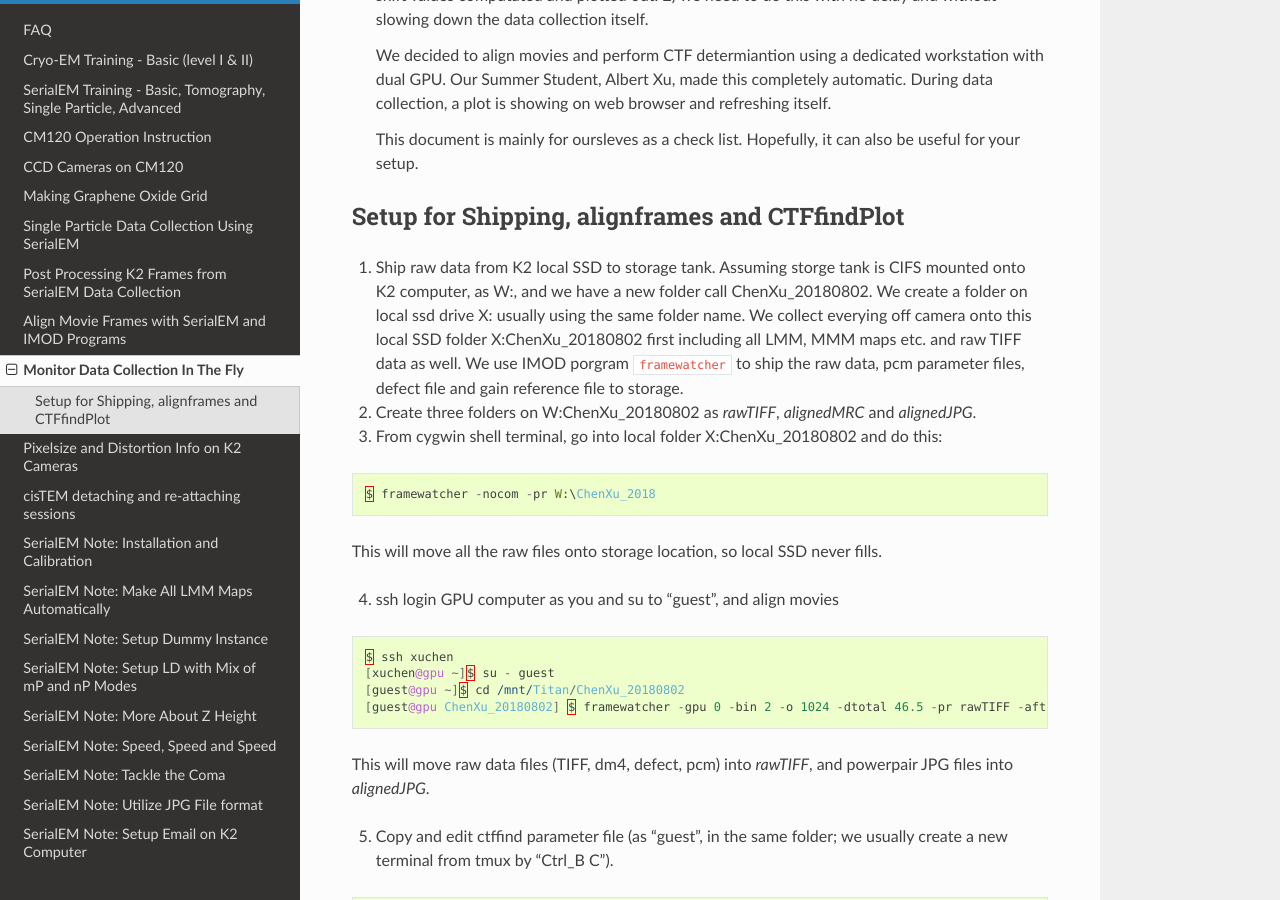
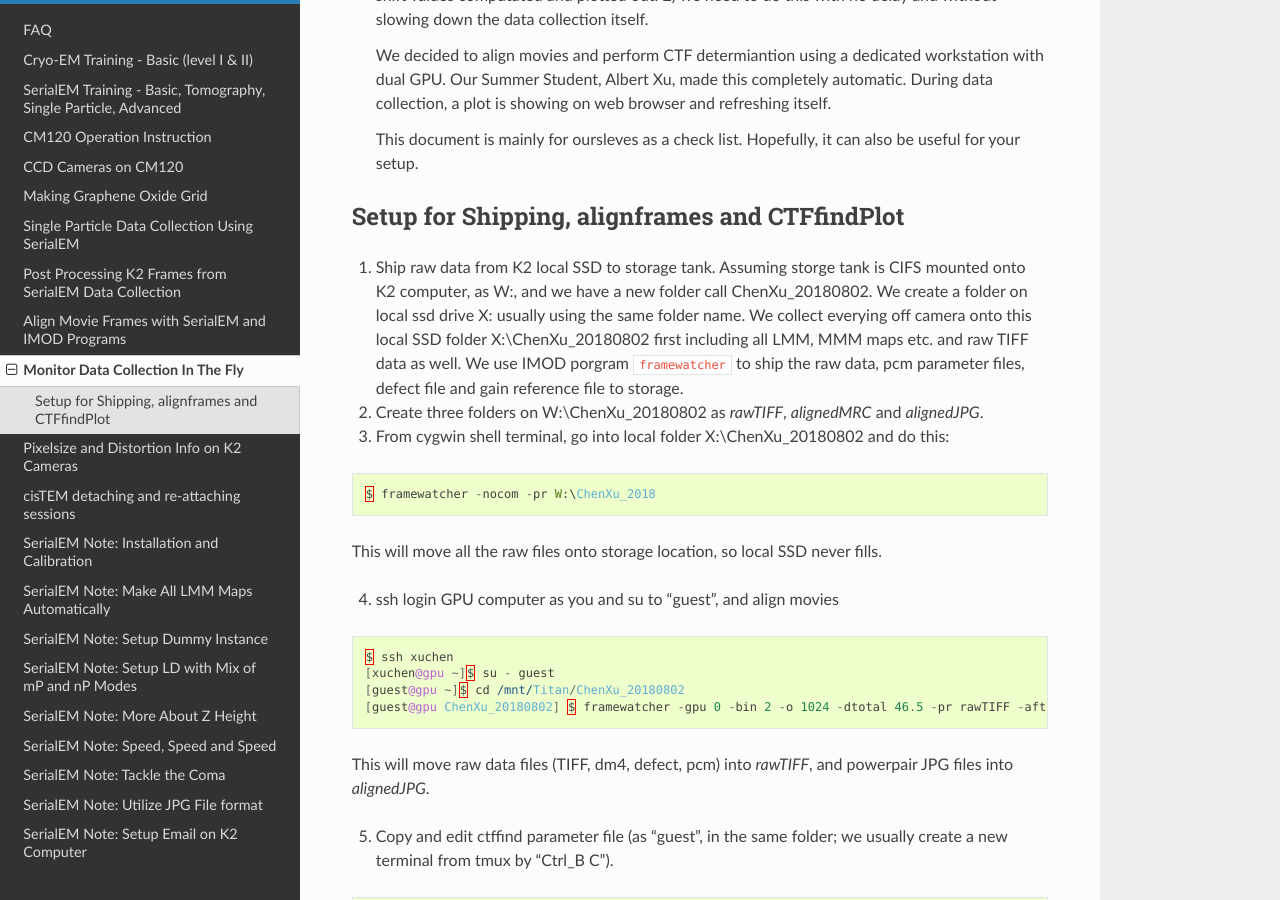
Before and after one commit to xuchen66/sphinx-emdocs, a Sphinx documentation site: the page built from source/monitor-data-collection-in-the-fly.rst, in a window 1280 px wide and 900 px high, scrolled down 399 px. Built offline with Sphinx 7.4.7 and the Read the Docs theme 2.0.0, drawn with Linux system fonts in a browser that asks for light colours; pages that are not in the unit, such as notebooks, are missing from menus.

Commit message:
Update monitor-data-collection-in-the-fly.rst

```diff
--- a/source/monitor-data-collection-in-the-fly.rst
+++ b/source/monitor-data-collection-in-the-fly.rst
@@ -27,11 +27,11 @@ Monitor Data Collection In The Fly
 Setup for Shipping, alignframes and CTFfindPlot
 -----------------------------------------------
 
-1. Ship raw data from K2 local SSD to storage tank. Assuming storge tank is CIFS mounted onto K2 computer, as W:, and we have a new folder call ChenXu_20180802. We create a folder on local ssd drive X: usually using the same folder name. We collect everying off camera onto this local SSD folder X:\ChenXu_20180802 first including all LMM, MMM maps etc. and raw TIFF data as well. We use IMOD porgram ``framewatcher`` to ship the raw data, pcm parameter files, defect file and gain reference file to storage.
+1. Ship raw data from K2 local SSD to storage tank. Assuming storge tank is CIFS mounted onto K2 computer, as W:, and we have a new folder call ChenXu_20180802. We create a folder on local ssd drive X: usually using the same folder name. We collect everying off camera onto this local SSD folder X:\\ChenXu_20180802 first including all LMM, MMM maps etc. and raw TIFF data as well. We use IMOD porgram ``framewatcher`` to ship the raw data, pcm parameter files, defect file and gain reference file to storage.
 
-2. Create three folders on W:\ChenXu_20180802 as *rawTIFF*, *alignedMRC* and *alignedJPG*.
+2. Create three folders on W:\\ChenXu_20180802 as *rawTIFF*, *alignedMRC* and *alignedJPG*.
 
-3. From cygwin shell terminal, go into local folder X:\ChenXu_20180802 and do this:
+3. From cygwin shell terminal, go into local folder X:\\ChenXu_20180802 and do this:
 
 .. code-block:: ruby
 
```
